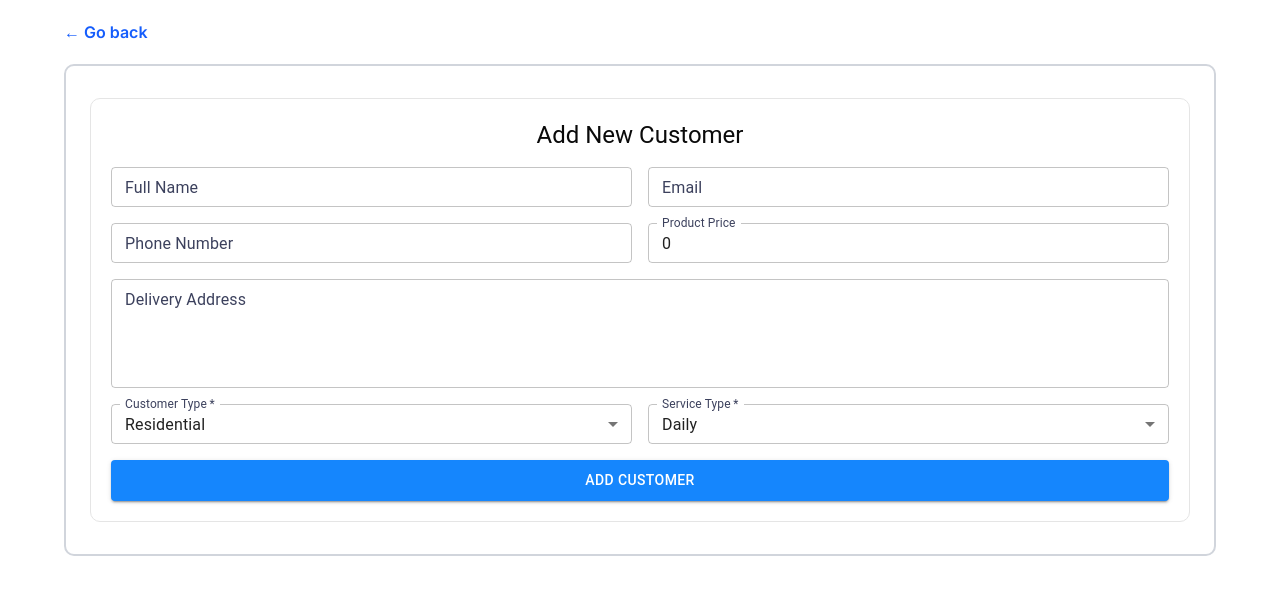
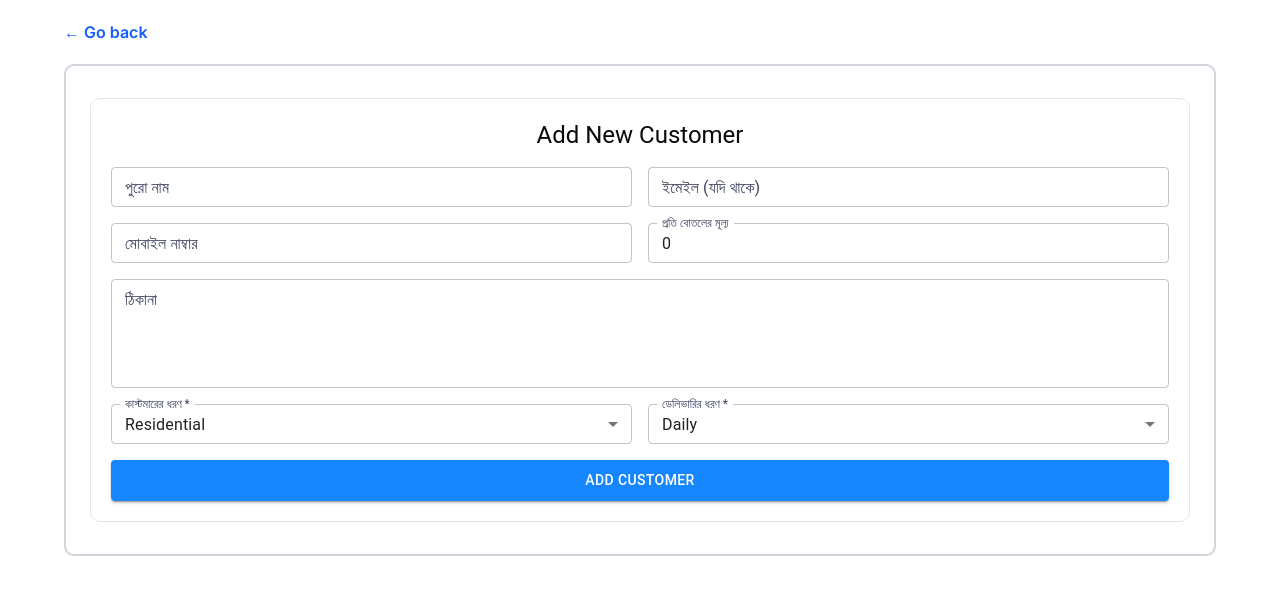
Before and after one commit to rahathossenantor/tripti-drinking-water-view, a Next.js app: page /add-customer in a window 1280 px wide. Shown: the top 594 px of the page. Built offline with nearby package versions, Linux system fonts and the light colour scheme.

Commit message:
translated form input names

```diff
--- a/src/app/add-customer/page.tsx
+++ b/src/app/add-customer/page.tsx
@@ -83,23 +83,23 @@ const AddCustomer = () => {
                                 <div className="grid grid-cols-1 gap-4">
                                     <div className="grid grid-cols-1 md:grid-cols-2 gap-4">
                                         <InputWrapper
-                                            label="Full Name"
+                                            label="পুরো নাম"
                                             name="name"
                                             required
                                         />
                                         <InputWrapper
-                                            label="Email"
+                                            label="ইমেইল (যদি থাকে)"
                                             type="email"
                                             name="email"
                                         />
                                         <InputWrapper
-                                            label="Phone Number"
+                                            label="মোবাইল নাম্বার"
                                             name="phone"
                                             type="number"
                                             required
                                         />
                                         <InputWrapper
-                                            label="Product Price"
+                                            label="প্রতি বোতলের মূল্য"
                                             type="number"
                                             name="productPrice"
                                             required
@@ -107,7 +107,7 @@ const AddCustomer = () => {
                                     </div>
                                     <div>
                                         <InputWrapper
-                                            label="Delivery Address"
+                                            label="ঠিকানা"
                                             name="deliveryAddress"
                                             multiline
                                             required
@@ -116,13 +116,13 @@ const AddCustomer = () => {
                                     <div className="grid grid-cols-1 md:grid-cols-2 gap-4">
                                         <InputSelectWrapper
                                             name="customerType"
-                                            label="Customer Type"
+                                            label="কাস্টমারের ধরণ"
                                             items={["Residential", "Business"]}
                                             required
                                         >
                                         </InputSelectWrapper>
                                         <InputSelectWrapper
-                                            label="Service Type"
+                                            label="ডেলিভারির ধরণ"
                                             name="serviceType"
                                             required
                                             items={["Daily", "Weekly", "Monthly"]}
```
